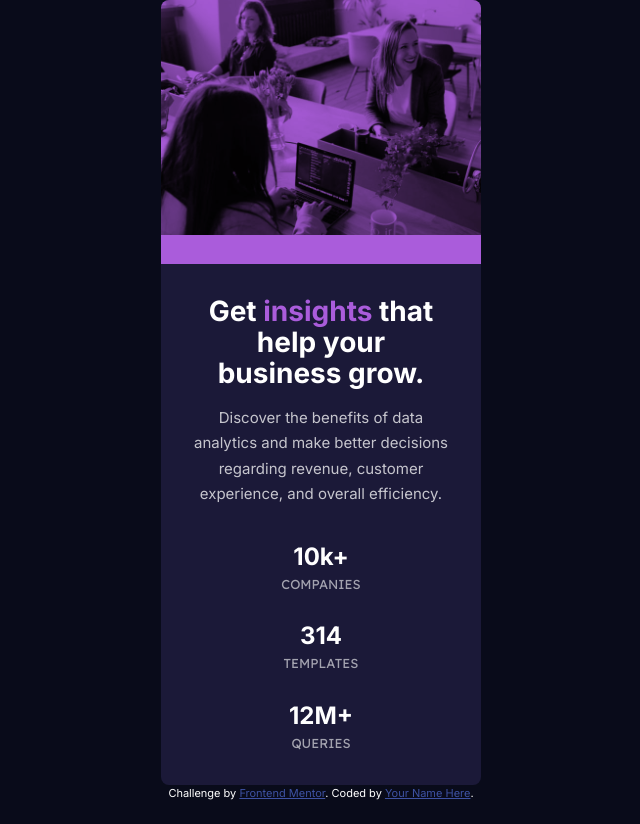
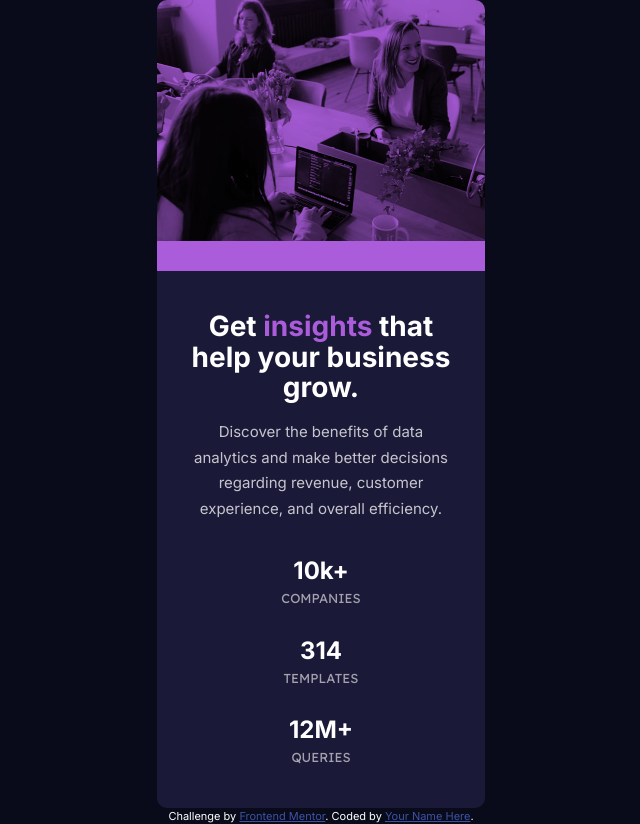
Before and after one commit to JulioCinquina/fem-stats-preview-card, a plain HTML site: page index.html in a window 1280 px wide. Shown: the whole page, without its empty margins (319-959 px from the left). Before the commit the page ends 802 px from the top, so only its background shows below. Drawn offline with Linux system fonts and the light colour scheme.

Commit message:
Adjust card width, border radius & content padding

```diff
--- a/style.css
+++ b/style.css
@@ -54,13 +54,13 @@ main {
 }
 
 .card {
-  max-width: min(20rem, 90%);
+  max-width: min(20.5rem, 90%);
 
   background-color: var(--card-bg-color);
   color: var(--color-neutral-100);
   text-align: center;
 
-  border-radius: 0.5rem;
+  border-radius: 0.625rem;
   overflow: hidden;
 }
 
@@ -85,7 +85,8 @@ main {
 }
 
 .card__content {
-  padding: 2rem;
+  padding-block: 2.5rem;
+  padding-inline: 1.875rem;
 
   display: flex;
   flex-direction: column;
```
